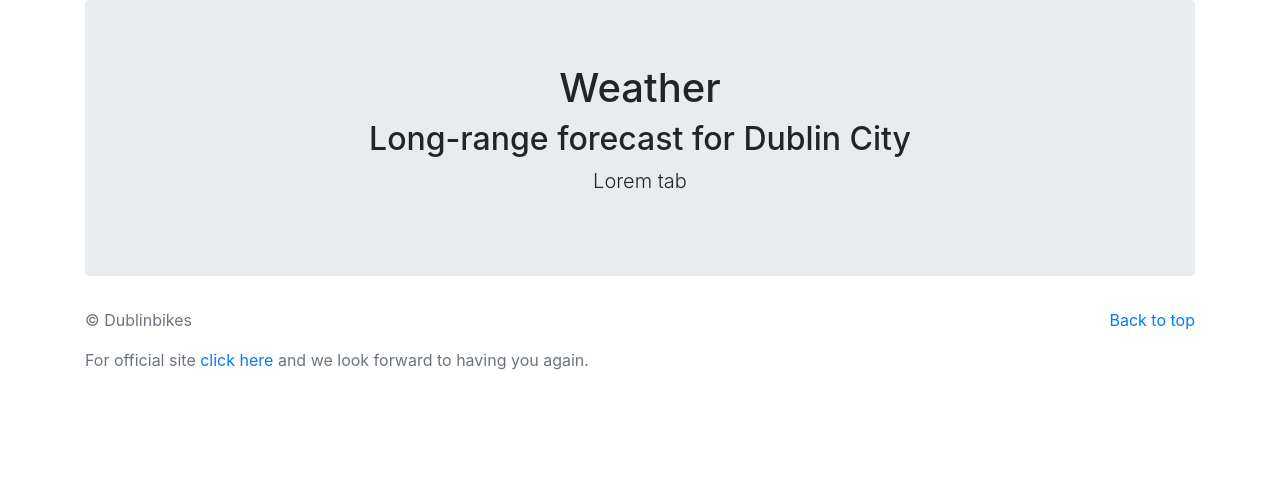
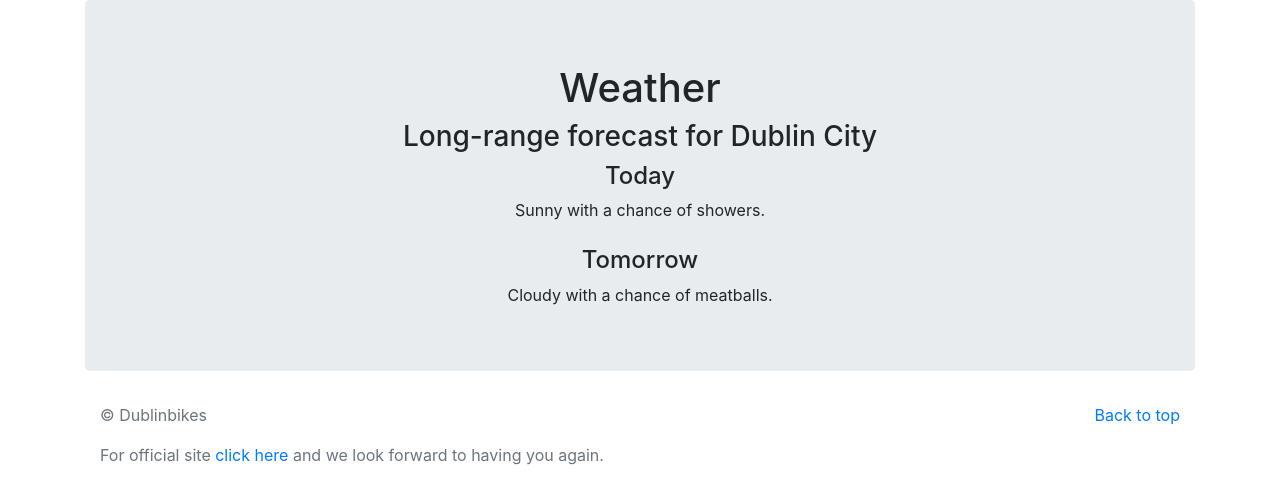
Before and after one commit to comp30670-Group-Assignment/dublinbikev2, a Flask app: page /weather in a window 1280 px wide. Shown: the part 56-560 px from the top of the page. Run offline with Flask 2, Linux system fonts and the light colour scheme; some libraries are stand-ins or nearby versions.

Commit message:
Added details

```diff
--- a/dublinbike/dublinbikeflask/templates/weather.html
+++ b/dublinbike/dublinbikeflask/templates/weather.html
@@ -4,8 +4,34 @@
 
 <div class="jumbotron text-center">
 <h1>Weather</h1>
-    <h2>Long-range forecast for Dublin City</h2>
-<p class="lead">Lorem tab</p>
-</div>
+    <h3>Long-range forecast for Dublin City</h3>
+
+    <h4>Today</h4>
+    <div id="today"></div><br>
+
+    <h4>Tomorrow</h4>
+    <div id="tomorrow"></div>
+
+    <script>
+
+function showWeather() {
+    document.getElementById("today").innerHTML = "Sunny with a chance of showers.";
+}
+function showWeather2() {
+    document.getElementById("tomorrow").innerHTML = "Cloudy with a chance of meatballs.";
+}
+        showWeather()
+        showWeather2()
+
+    </script>
+
+
+<!--//var day = 4;
+//var month = "April";
+//document.getElementById("today").innerHTML = "Today " + day + " " + month + "<br> Sunny with a chance of rain";
+//document.getElementById("tomorrow").innerHTML = "Tomorrow " + (day+1) + " " + month + "<br> Cloudy with a chance of meatballs";  -->
+
+
+
 
 {% endblock%}
```
